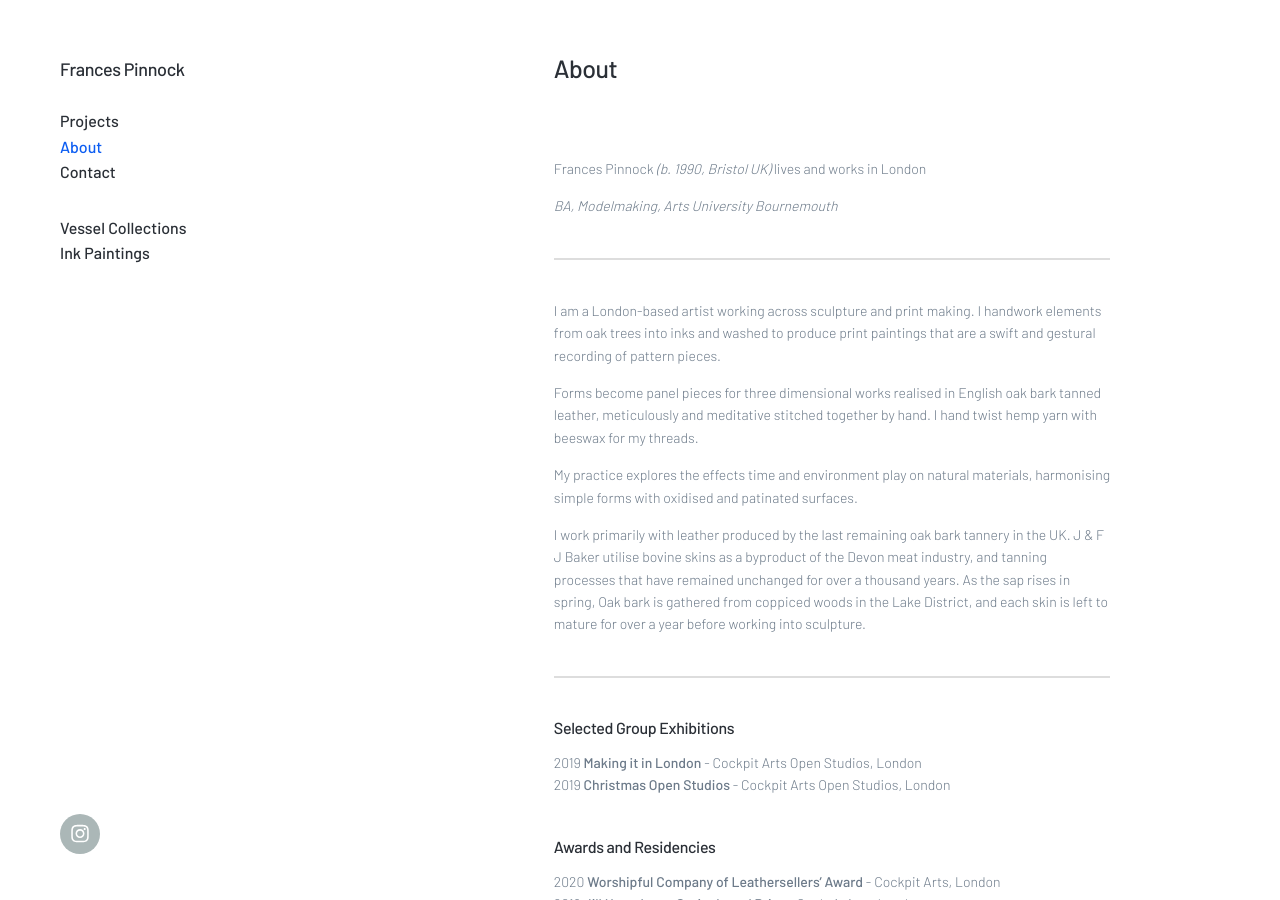
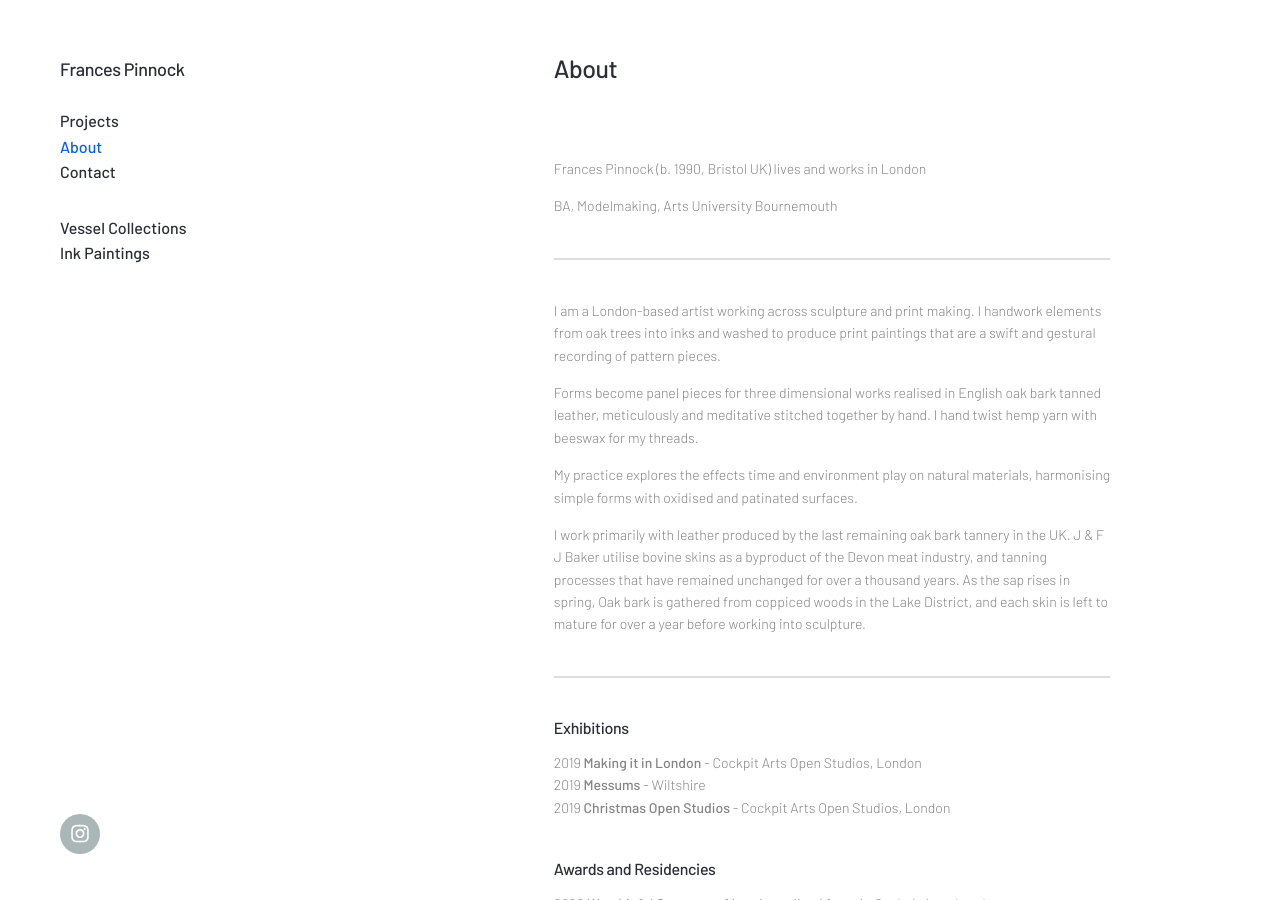
Before and after one commit to francespinnock/francespinnock.github.io, a Jekyll site: the page built from _pages/about.md, in a window 1280 px wide and 900 px high. Built offline with Jekyll 4.4.1, drawn with Linux system fonts in a browser that asks for light colours; nearby versions of some CDN libraries; some of the changed text lies outside the part shown.

```diff
--- a/_data/settings.yml
+++ b/_data/settings.yml
@@ -60,7 +60,7 @@ color_settings:
   background_color: '#ffffff'
   background_alt_color: '#fff'
   text_dark_color: '#2A2F36'
-  text_medium_color: '#6C7A89'
+  text_medium_color: '#848484'
   text_light_color: '#ABB7B7'
   accent_color: '#0C5DF2'
   border_color: '#dddddd'
--- a/_pages/about.md
+++ b/_pages/about.md
@@ -4,9 +4,9 @@ subtitle:
 description: About Frances Pinnock
 ---
 
-Frances Pinnock *(b. 1990, Bristol UK)* lives and works in London
+Frances Pinnock (b. 1990, Bristol UK) lives and works in London
 
-*BA, Modelmaking, Arts University Bournemouth*
+BA, Modelmaking, Arts University Bournemouth
 
 <hr />
 
@@ -20,8 +20,9 @@ I work primarily with leather produced by the last remaining oak bark tannery in
 
 <hr />
 
-## Selected Group Exhibitions
+## Exhibitions
 2019 **Making it in London** - Cockpit Arts Open Studios, London
+2019 **Messums** - Wiltshire
 2019 **Christmas Open Studios** - Cockpit Arts Open Studios, London
 
 ## Awards and Residencies
```
Also changed, not shown: other parts of _pages/about.md (+0 -3 lines), _projects/2020-08-15-ink-paintings.md (+5 -5 lines), _projects/2020-08-15-vessel-collections.md (+8 -8 lines).
